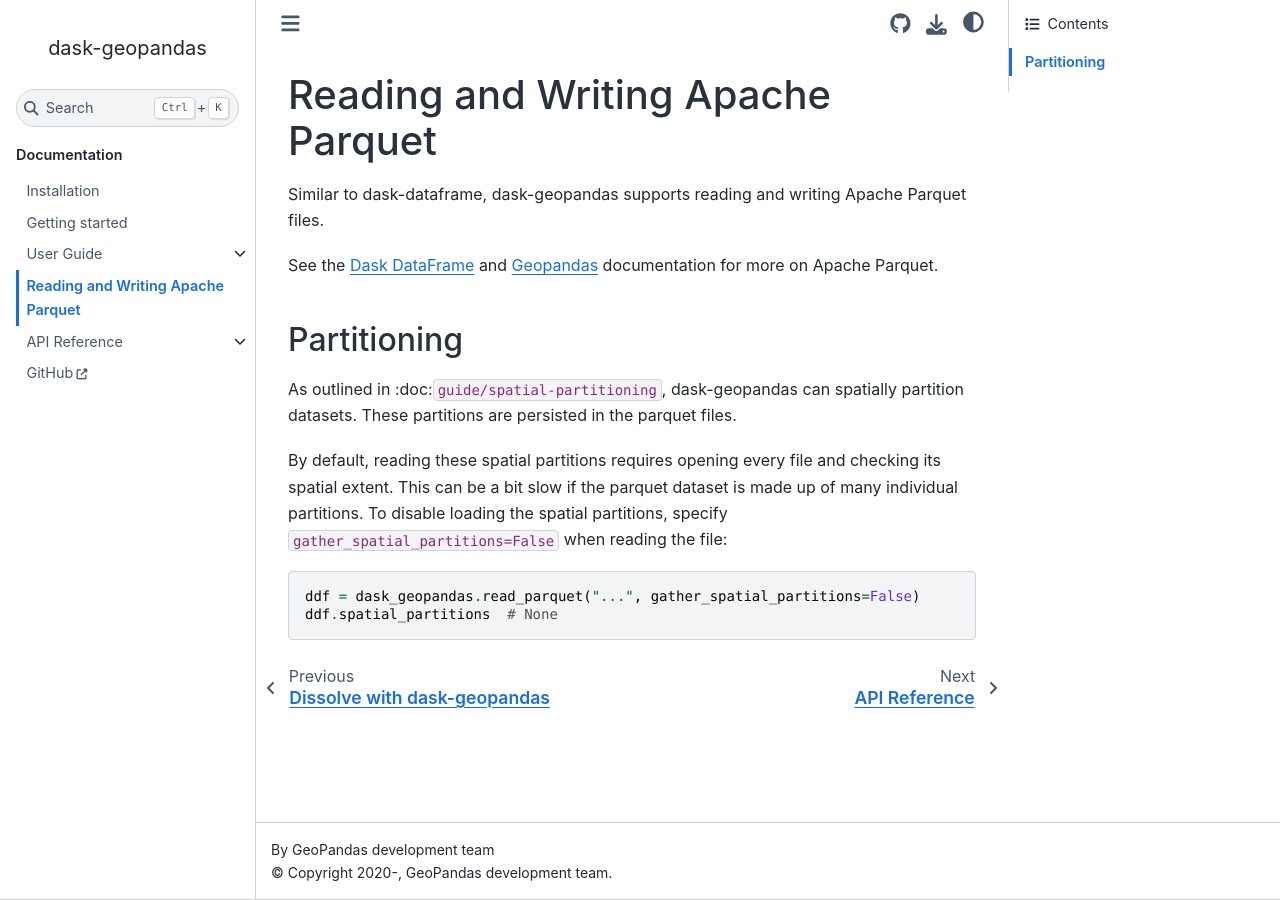
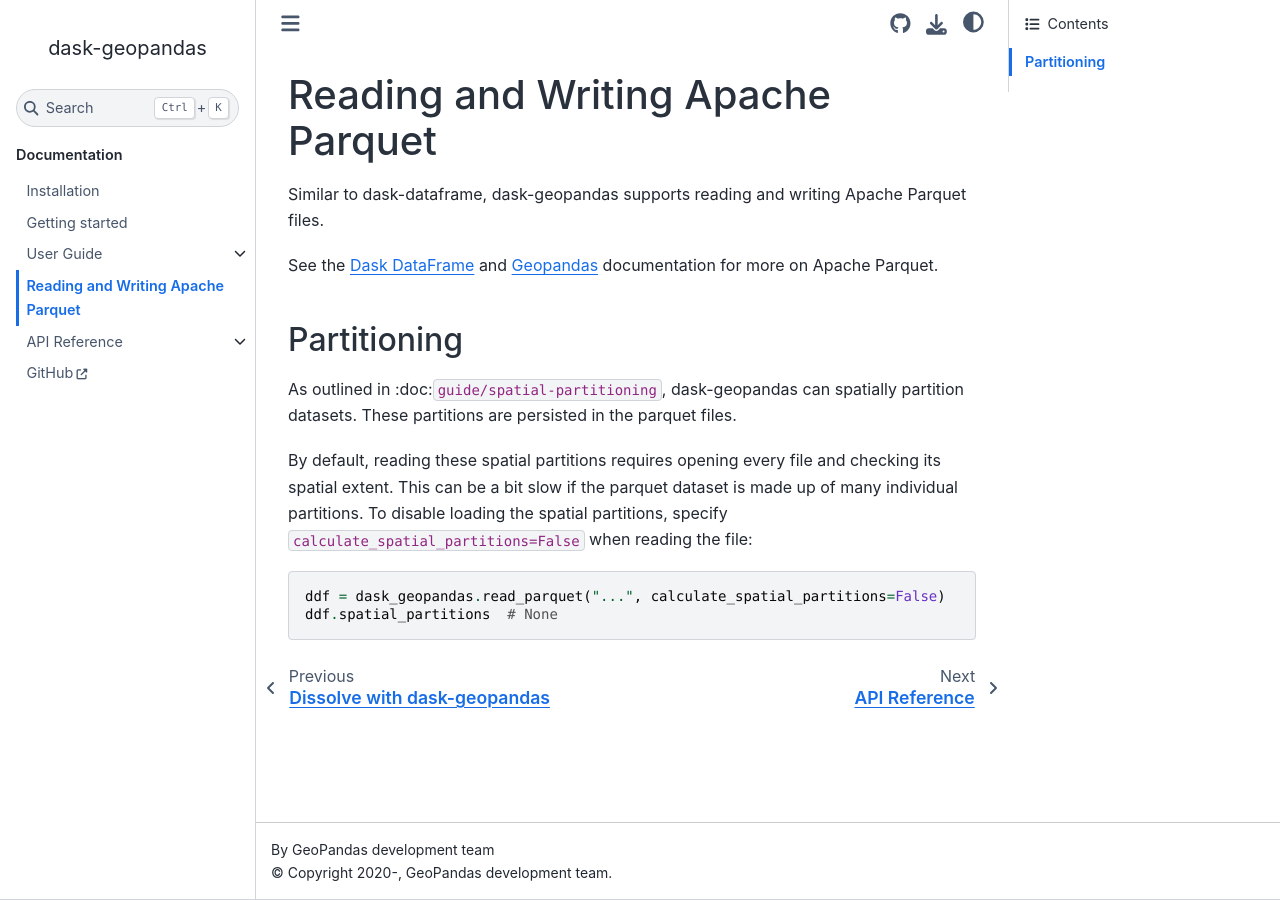
Before and after one commit to geopandas/dask-geopandas, a Sphinx documentation site: the page built from doc/source/parquet.md, in a window 1280 px wide. Built offline with Sphinx 7.4.7 and the Sphinx Book theme 1.1.4, drawn with Linux system fonts in a browser that asks for light colours.

Commit message:
Use `calculate_spatial_partitions`

````diff
--- a/doc/source/parquet.md
+++ b/doc/source/parquet.md
@@ -13,10 +13,10 @@
 
 By default, reading these spatial partitions requires opening every file and checking its spatial extent. This can be a
 bit slow if the parquet dataset is made up of many individual partitions. To disable loading the spatial partitions,
-specify ``gather_spatial_partitions=False`` when reading the file:
+specify ``calculate_spatial_partitions=False`` when reading the file:
 
 
 ```py
-ddf = dask_geopandas.read_parquet("...", gather_spatial_partitions=False)
+ddf = dask_geopandas.read_parquet("...", calculate_spatial_partitions=False)
 ddf.spatial_partitions  # None
 ```
````
Also changed, not shown: 2 other files.
